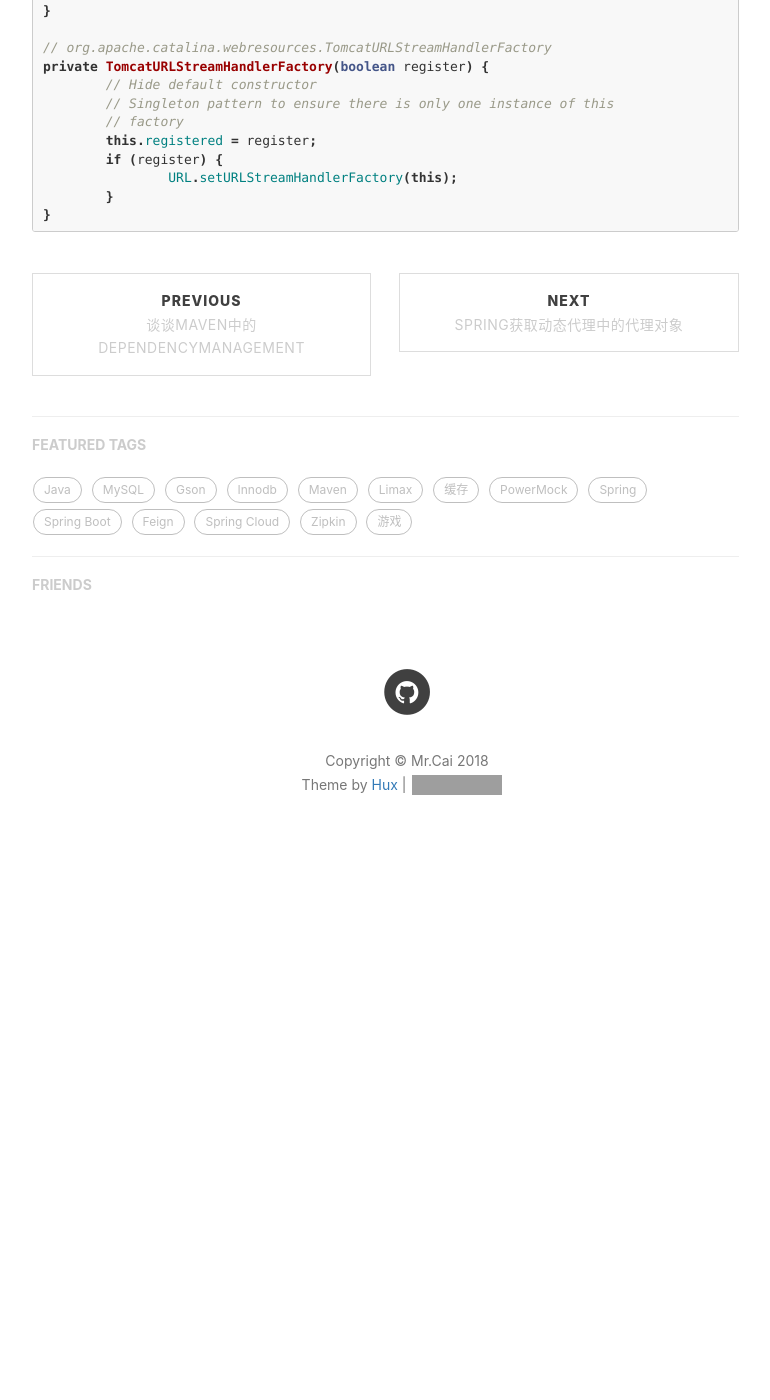
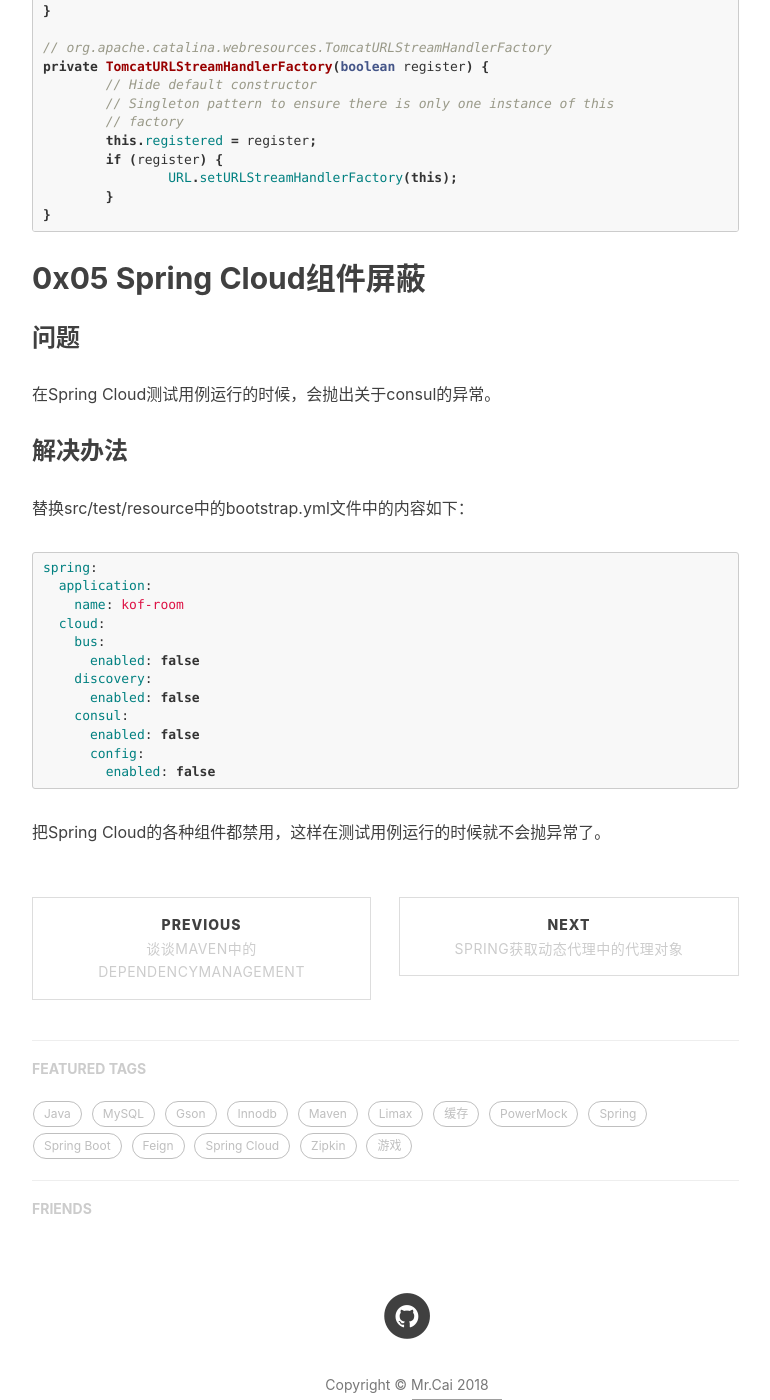
Before and after one commit to SystemOutPrint/systemoutprint.github.io, a Jekyll site: the page built from _posts/2018-01-25-写Spring测试用例时遇到的问题解决办法.md, in a window 1280 px wide and 1400 px high, scrolled down 3602 px. Shown: the whole window, without its empty margins (233-1003 px from the left). Built offline with Jekyll 4.4.1, drawn with Linux system fonts in a browser that asks for light colours; nearby versions of some CDN libraries; comment, search, counter and statistics services are not loaded; before the commit the page ends 4464 px from its top, so only the background shows below that; grey boxes are pictures that could not be loaded.

Commit message:
提交写Spring测试用例时遇到的问题的解决办法

````diff
--- a/_posts/2018-01-25-写Spring测试用例时遇到的问题解决办法.md
+++ b/_posts/2018-01-25-写Spring测试用例时遇到的问题解决办法.md
@@ -117,3 +117,25 @@
 	}
 }
 ```
+
+## 0x05 Spring Cloud组件屏蔽
+### 问题
+在Spring Cloud测试用例运行的时候，会抛出关于consul的异常。
+
+### 解决办法
+替换src/test/resource中的bootstrap.yml文件中的内容如下：
+```yml
+spring:
+  application:
+    name: kof-room
+  cloud:
+    bus:
+      enabled: false
+    discovery:
+      enabled: false
+    consul:
+      enabled: false
+      config:
+        enabled: false
+```
+把Spring Cloud的各种组件都禁用，这样在测试用例运行的时候就不会抛异常了。
````
